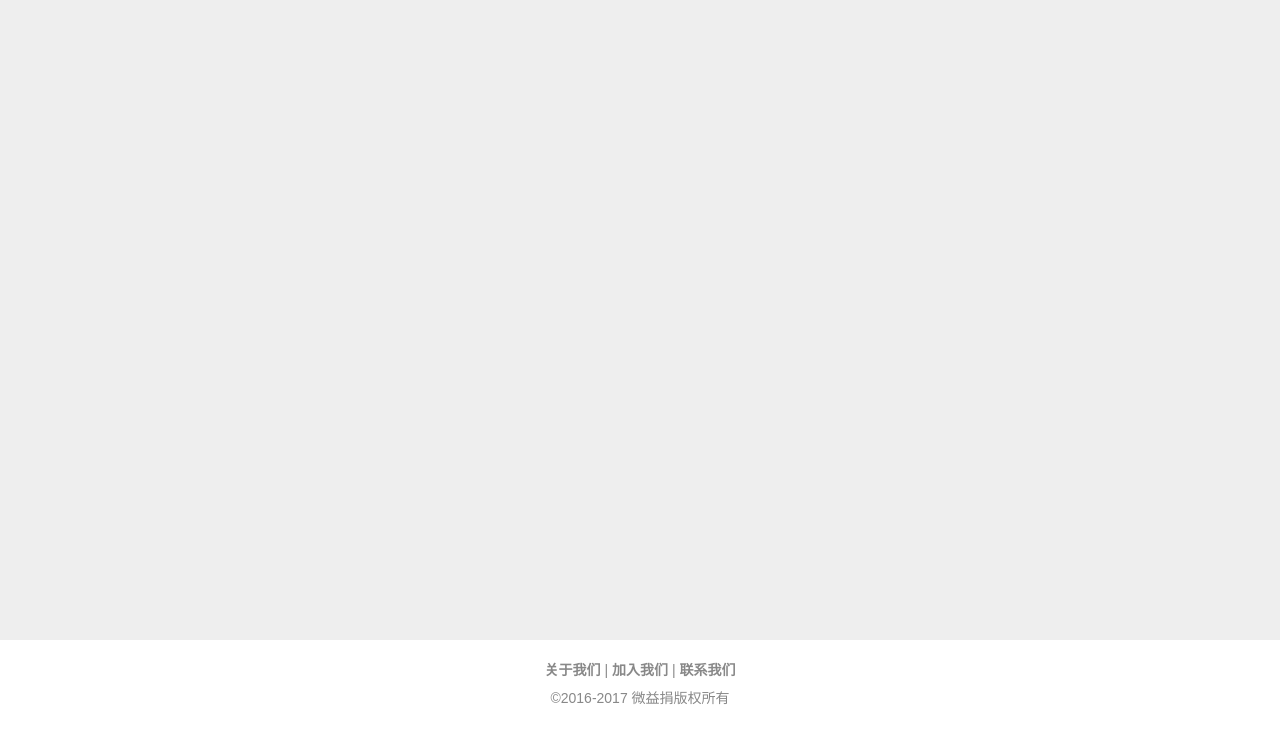
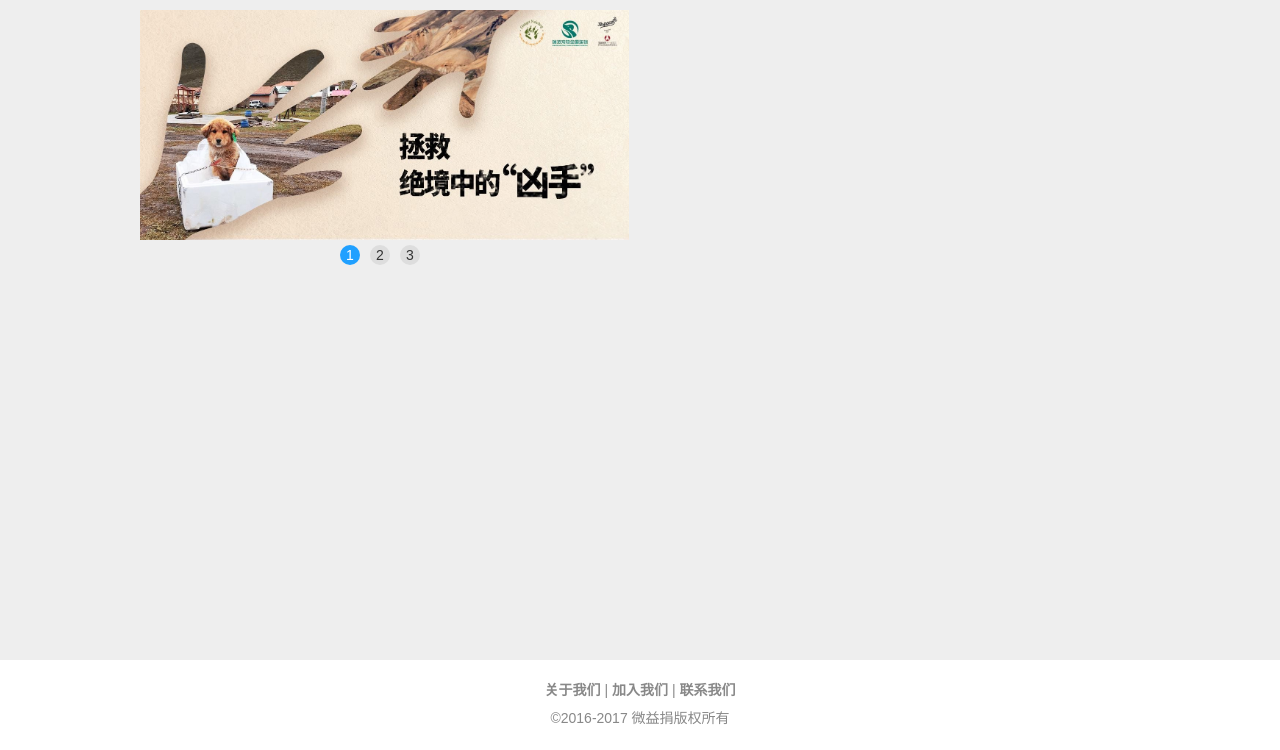
Before and after one commit to blackhu0804/online-donate, a PHP site: page / in a window 1280 px wide. Shown: the part 50-800 px from the top of the page. Run offline with PHP 8.4, Linux system fonts and the light colour scheme.

Commit message:
添加轮播

```diff
--- a/home/css/index.css
+++ b/home/css/index.css
@@ -91,3 +91,62 @@ a {
 .footer-desc a:hover {
   color: #20a0ff;
 }
+.main {
+  padding: 10px;
+}
+.main .container {
+  width: 1000px;
+  margin: 0 auto;
+}
+.slides{
+  position: relative;
+  height: 230px;
+  width: 534px;
+}
+.slides>li {
+  position: absolute;
+  display: none;
+}
+.slides>li>img{
+  height: 230px;
+}
+input[name=currentSlide]:nth-child(1):checked ~ .slides > li:nth-child(1),
+input[name=currentSlide]:nth-child(2):checked ~ .slides > li:nth-child(2),
+input[name=currentSlide]:nth-child(3):checked ~ .slides > li:nth-child(3){
+  display: block;
+  animation: slide 1s;
+}
+input[name=currentSlide]:nth-child(1):checked ~ .labels > li:nth-child(1) > label,
+input[name=currentSlide]:nth-child(2):checked ~ .labels > li:nth-child(2) > label,
+input[name=currentSlide]:nth-child(3):checked ~ .labels > li:nth-child(3) > label{
+  background-color: #20a0ff;
+  color: white;
+}
+input[name=currentSlide]{
+  display: none;
+}
+.labels {
+  display: flex;
+  width: 480px;
+  justify-content: center;
+}
+.labels label {
+  width: 20px;
+  height: 20px;
+  background-color: #ddd;
+  display: block;
+  border-radius: 50%;
+  text-align: center;
+  line-height: 20px;
+  margin: 5px;
+  cursor: pointer;
+}
+
+@keyframes slide{
+  from{
+    opacity: 0.5;
+  }
+  to{
+    opacity: 1;
+  }
+}
--- a/home/index.html
+++ b/home/index.html
@@ -21,7 +21,25 @@
 	</div>
 
 	<div class="main" style="height:80vh;background:#eee;">
+		<div class="container">
+			<section class="carousel">
+				<input type="radio" name="currentSlide" id="slide1" checked>
+				<input type="radio" name="currentSlide" id="slide2">
+				<input type="radio" name="currentSlide" id="slide3">
 
+				<ul class="slides">
+					<li> <img src="./img/img1.jpg" alt=""></li>
+					<li> <img src="./img/img2.jpg" alt=""></li>
+					<li> <img src="./img/img3.jpg" alt=""></li>
+				</ul>
+
+				<ul class="labels">
+					<li><label for="slide1">1</label></li>
+					<li><label for="slide2">2</label></li>
+					<li><label for="slide3">3</label></li>
+				</ul>
+			</section>
+		</div>
 	</div>
 
 	<div class="footer">
```
Also changed, not shown: home/img/img1.jpg (added), home/img/img2.jpg (added), home/img/img3.jpg (added).
